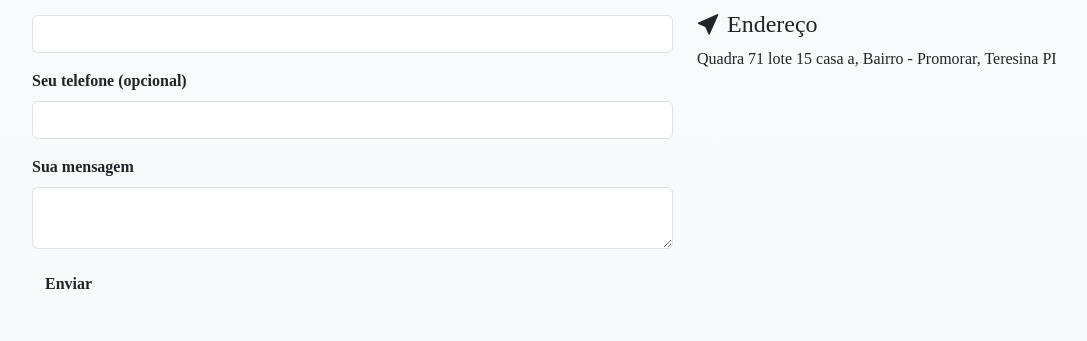
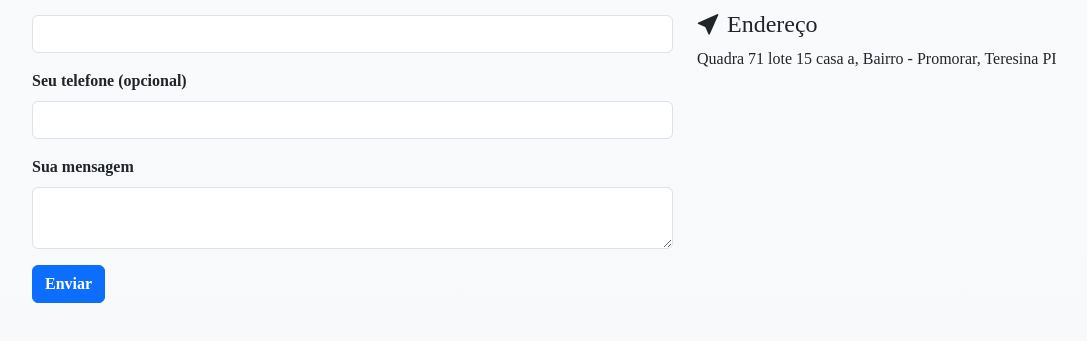
Before and after one commit to Francisconeto-Dev/neto_apple, a plain HTML site: page index.html in a window 1280 px wide. Shown: the part 2827-3168 px from the top of the page, without its empty margins (50-1137 px from the left). Drawn offline with nearby package versions, Linux system fonts and the light colour scheme.

Commit message:
atualizandop botao

```diff
--- a/index.html
+++ b/index.html
@@ -413,7 +413,7 @@
                                 <label  class="form-label fw-bold   " for="mensagem">Sua mensagem</label>
                                 <textarea class="form-control" id="mensagem" required></textarea>
                             </div>
-                            <button type="submit" class="btn fw-bold">Enviar</button>
+                            <button type="submit" class="btn btn-primary fw-bold">Enviar</button>
                         </form>
                     </div>
                     <div class="col-md-5">
```
